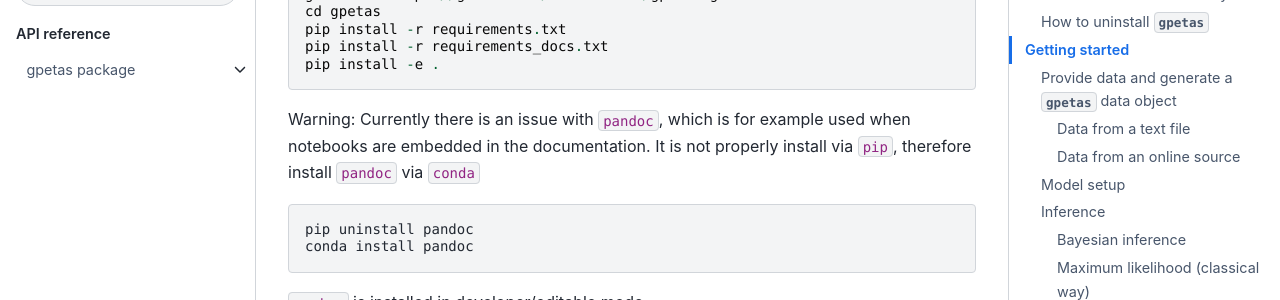
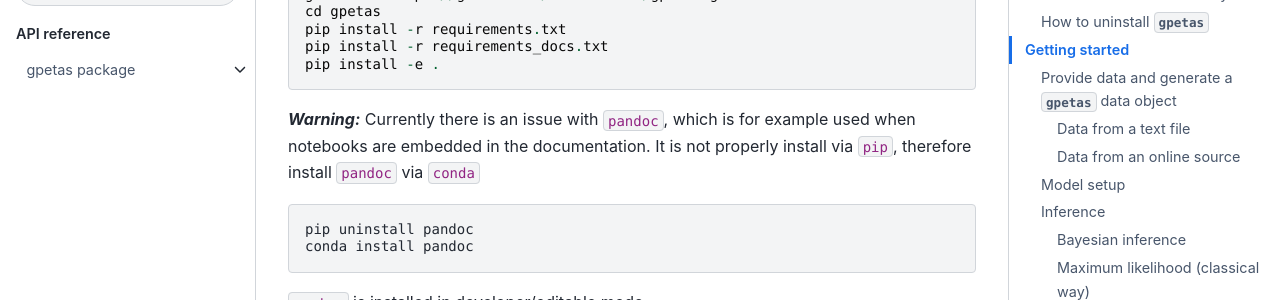
Before and after one commit to chris-molki/gpetas, a Sphinx documentation site: the page built from docs/source/README.md, in a window 1280 px wide and 900 px high, scrolled down 376 px. Shown: the part 151-451 px from the top of the window. Built offline with Sphinx 7.4.7 and the Sphinx Book theme 1.1.4, drawn with Linux system fonts in a browser that asks for light colours; pages that are not in the unit, such as notebooks, are missing from menus; part of the change alters nothing that is shown.

````diff
--- a/docs/source/README.md
+++ b/docs/source/README.md
@@ -17,7 +17,7 @@ pip install -r requirements.txt
 pip install -r requirements_docs.txt
 pip install -e .
 ```
-Warning: Currently there is an issue with ```pandoc```,
+***Warning:*** Currently there is an issue with ```pandoc```,
 which is for example used when notebooks are embedded in the documentation.
 It is not properly install via ```pip```, therefore
 install ```pandoc``` via ```conda```
@@ -25,7 +25,6 @@ install ```pandoc``` via ```conda```
 pip uninstall pandoc
 conda install pandoc
 ```
-
 `gpetas` is installed in developer/editable mode.
 
 ## Build documentation locally
````
